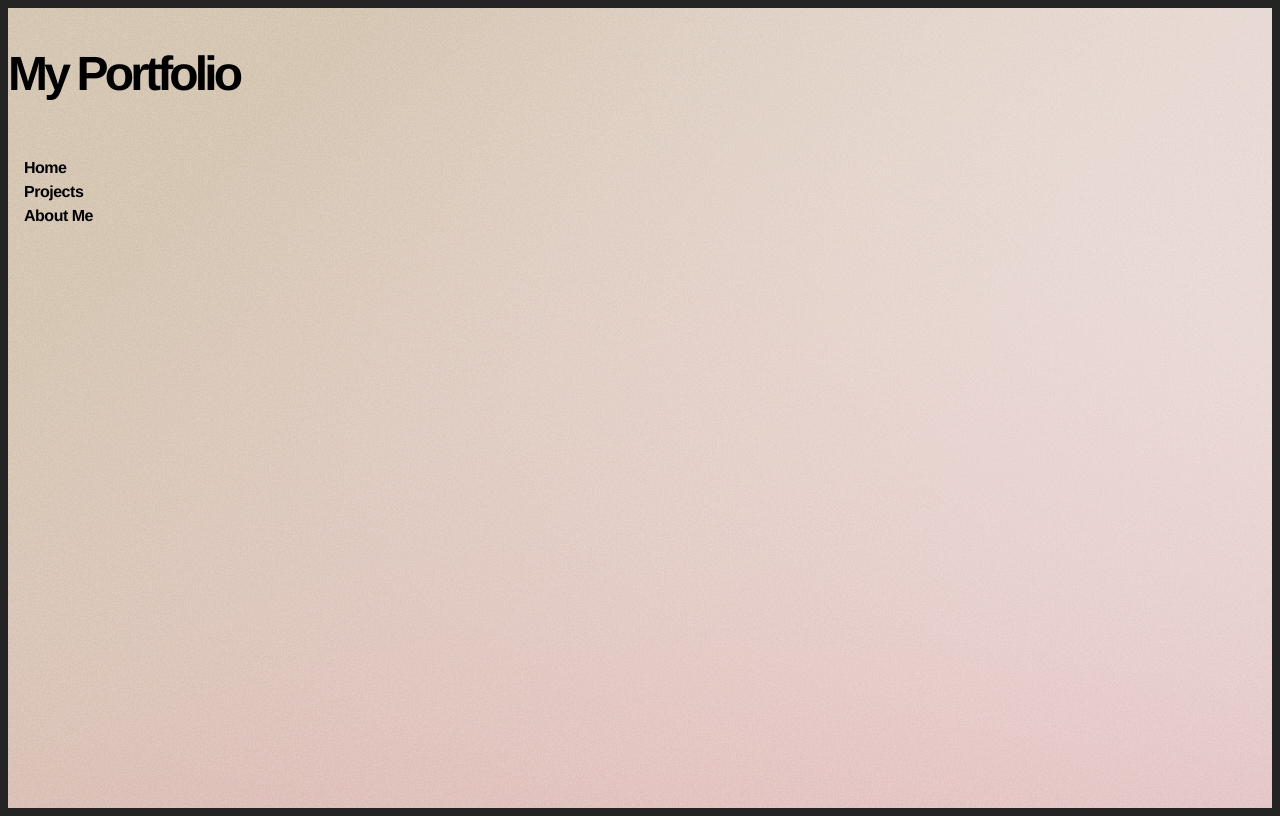
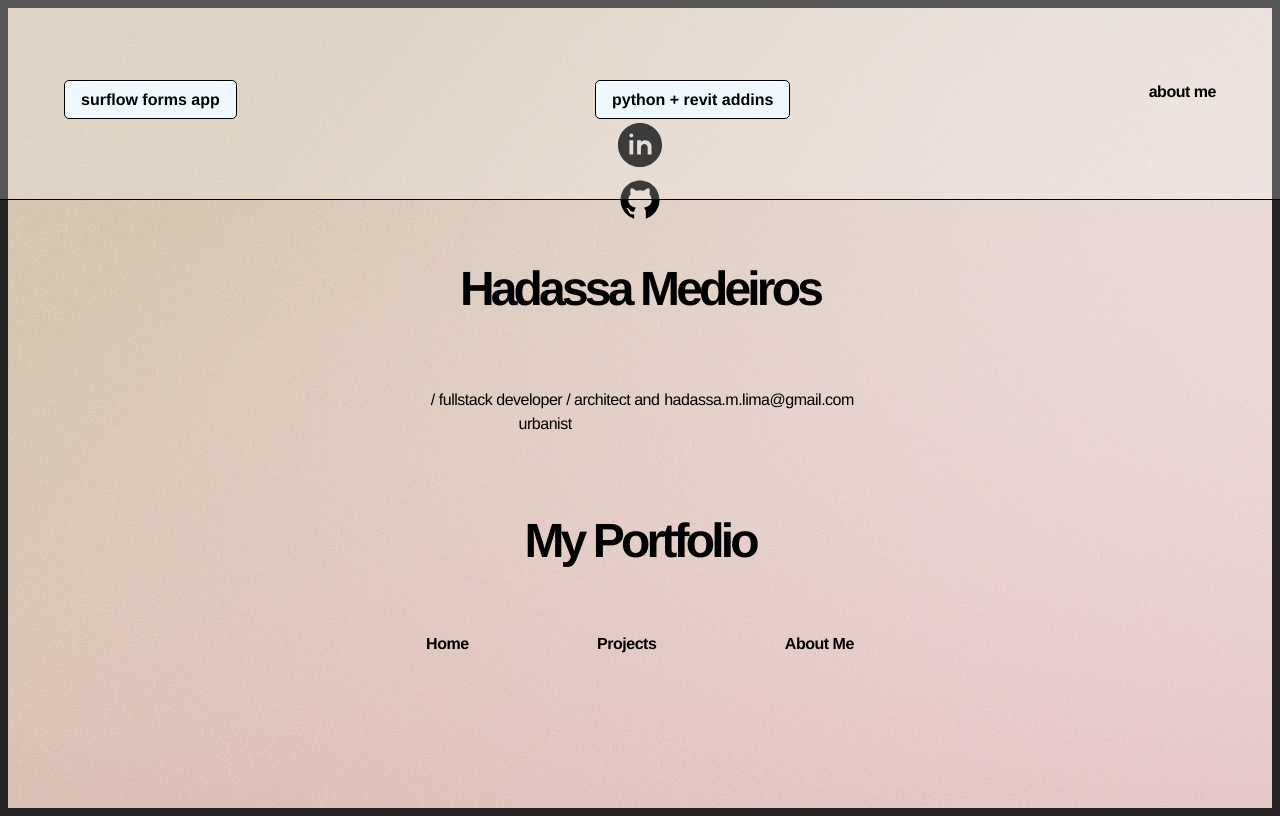
Before and after one commit to haudacia/hadassas-portfolio, a React (Vite) app: page / in a window 1280 px wide. Built offline with nearby package versions, Linux system fonts and the light colour scheme.

Commit message:
Actualizar Layout.jsx

```diff
--- a/src/pages/Layout.jsx
+++ b/src/pages/Layout.jsx
@@ -1,8 +1,12 @@
 import { Link, Outlet } from "react-router-dom";
+import Header from "../components/Header";
+import Info from "../components/Info";
 
 function Layout() {
     return (
         <div className="flex h-screen">
+            <Header />
+            <Info />
             <nav className="w-64 bg-gray-900 text-white p-5 fixed h-full md:w-48 sm:w-40 sm:p-3">
                 <h1 className="text-xl font-bold mb-4 sm:text-lg">My Portfolio</h1>
                 <ul className="space-y-3">
```
